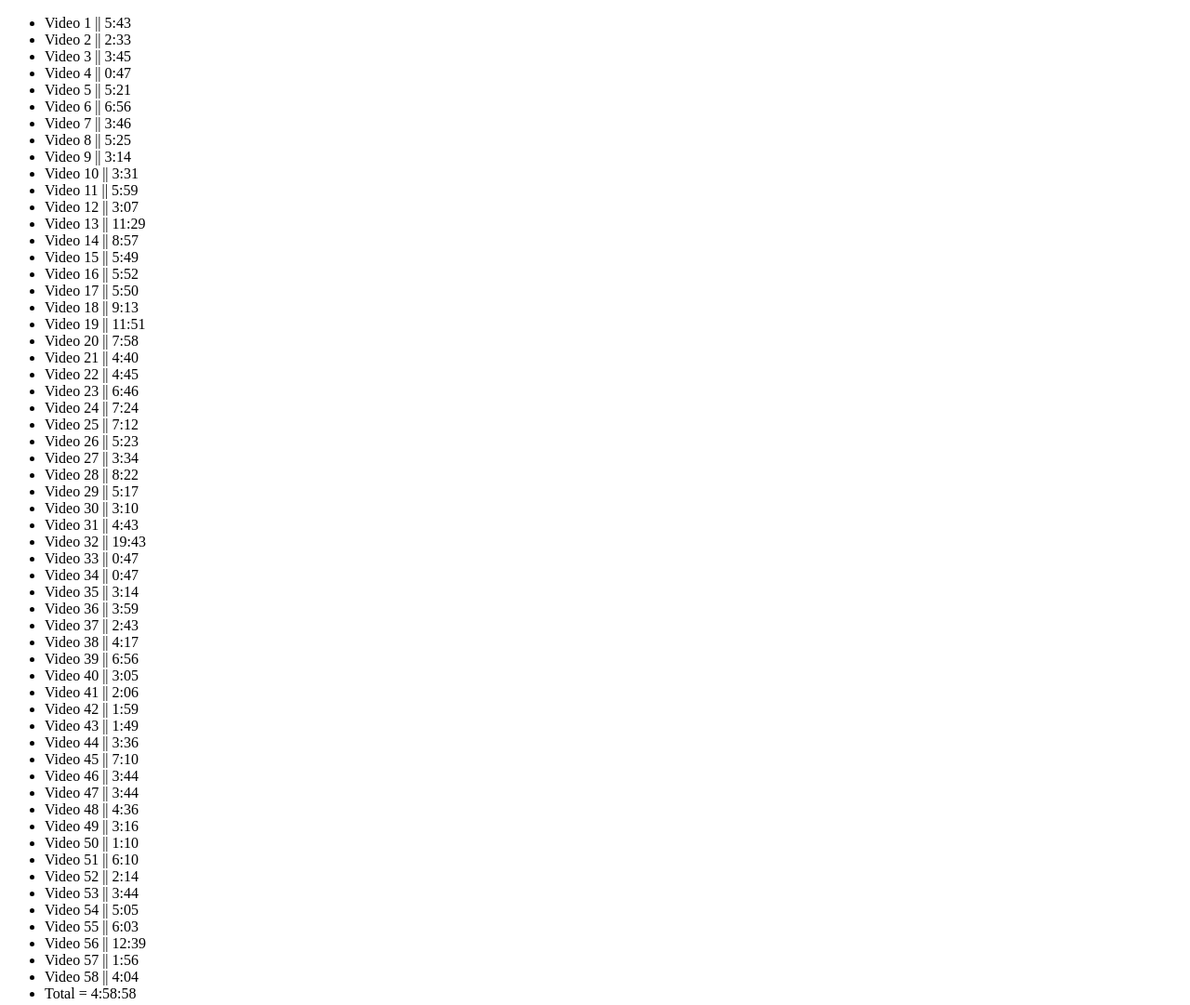
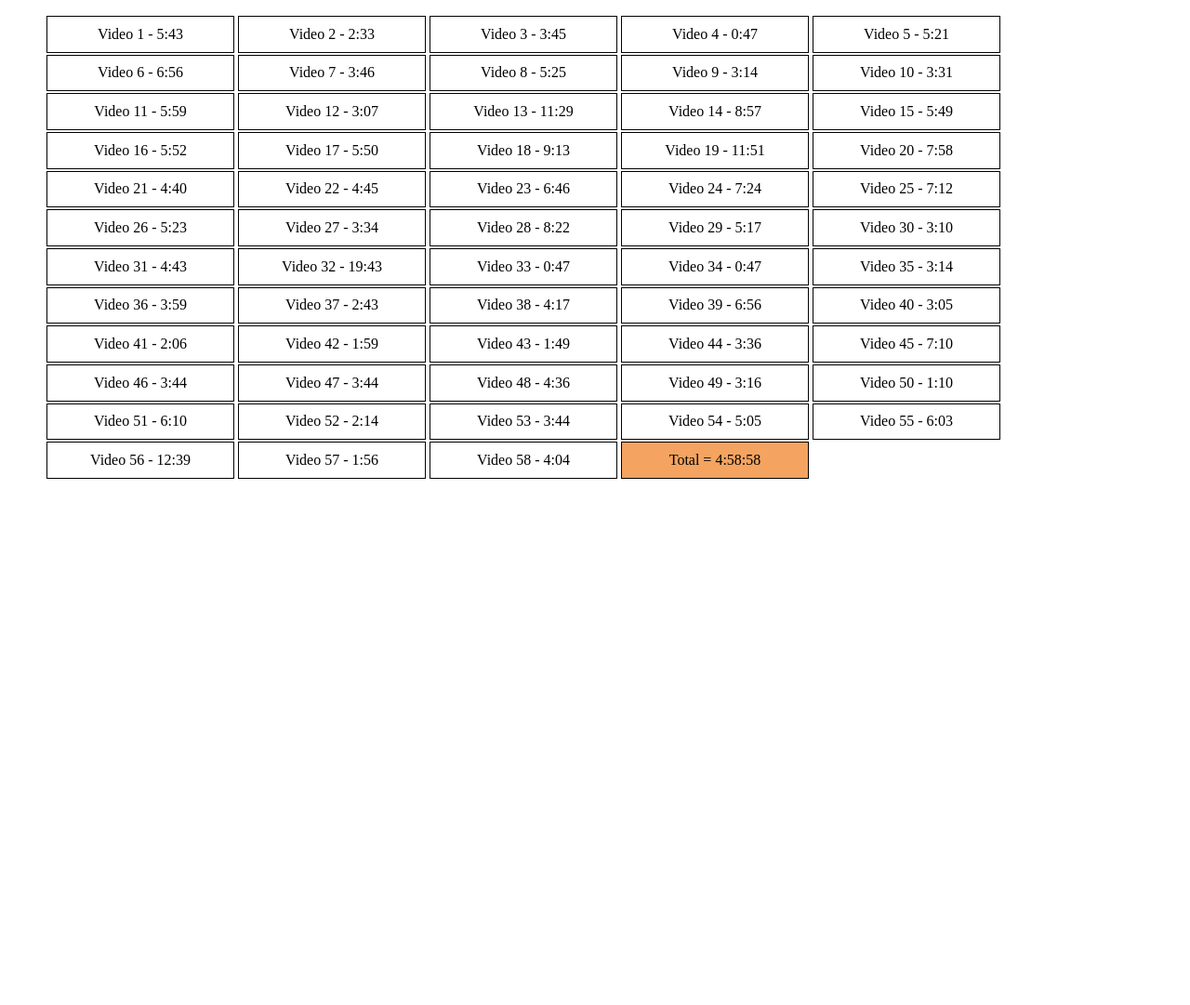
Before and after one commit to Netsujr/JS18-stringNames_reduce, a plain HTML site: page index.html in a window 1280 px wide. Shown: the whole page at 93% size. After the commit the page ends 800 px from the top, so only its background shows below. Drawn offline with Linux system fonts and the light colour scheme.

Commit message:
minor re-styling

```diff
--- a/app.js
+++ b/app.js
@@ -1,6 +1,7 @@
 const timeNodes = Array.from(document.querySelectorAll('[data-time]'))
 const total = document.getElementById('total');
-timeNodes.map(node => node.textContent += ` || ${node.dataset.time}`);
+
+timeNodes.map(node => node.textContent += ` - ${(node.dataset.time)}`);
 // console.log(total);
 
 
--- a/index.html
+++ b/index.html
@@ -4,6 +4,7 @@
     <meta charset="UTF-8" />
     <title>Videos</title>
     <script defer src="app.js"></script>
+    <link rel="stylesheet" href="style.css">
   </head>
   <body>
     <ul class="videos">
--- /dev/null
+++ b/style.css
@@ -0,0 +1,18 @@
+ul {
+  list-style-type: none;
+  height: 500px;
+  display: flex;
+  flex-wrap: wrap;
+}
+
+li {
+  display: grid;
+  place-content: center;
+  border: 1px solid black;
+  width: 200px;
+  margin: 1px 2px;
+}
+
+#total {
+  background-color: sandybrown;
+}
```
